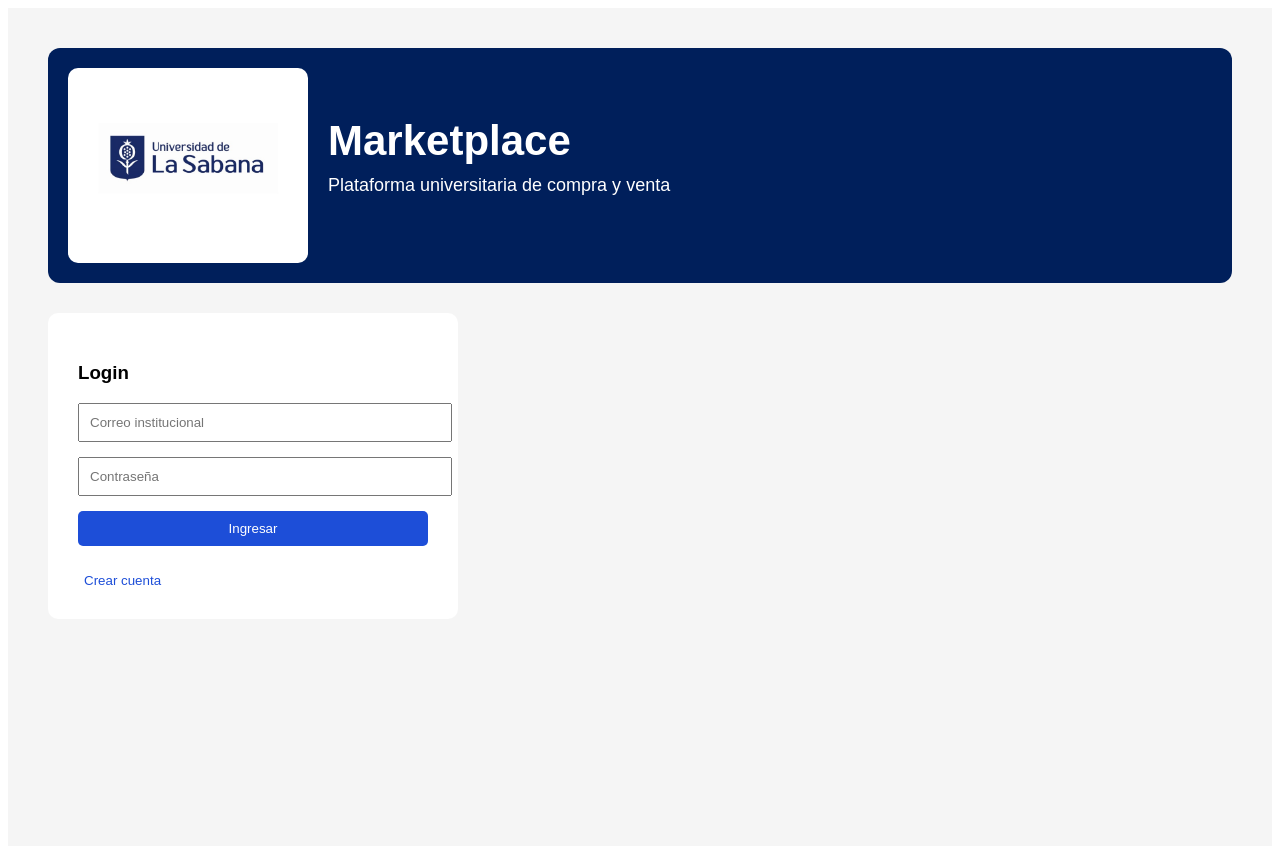
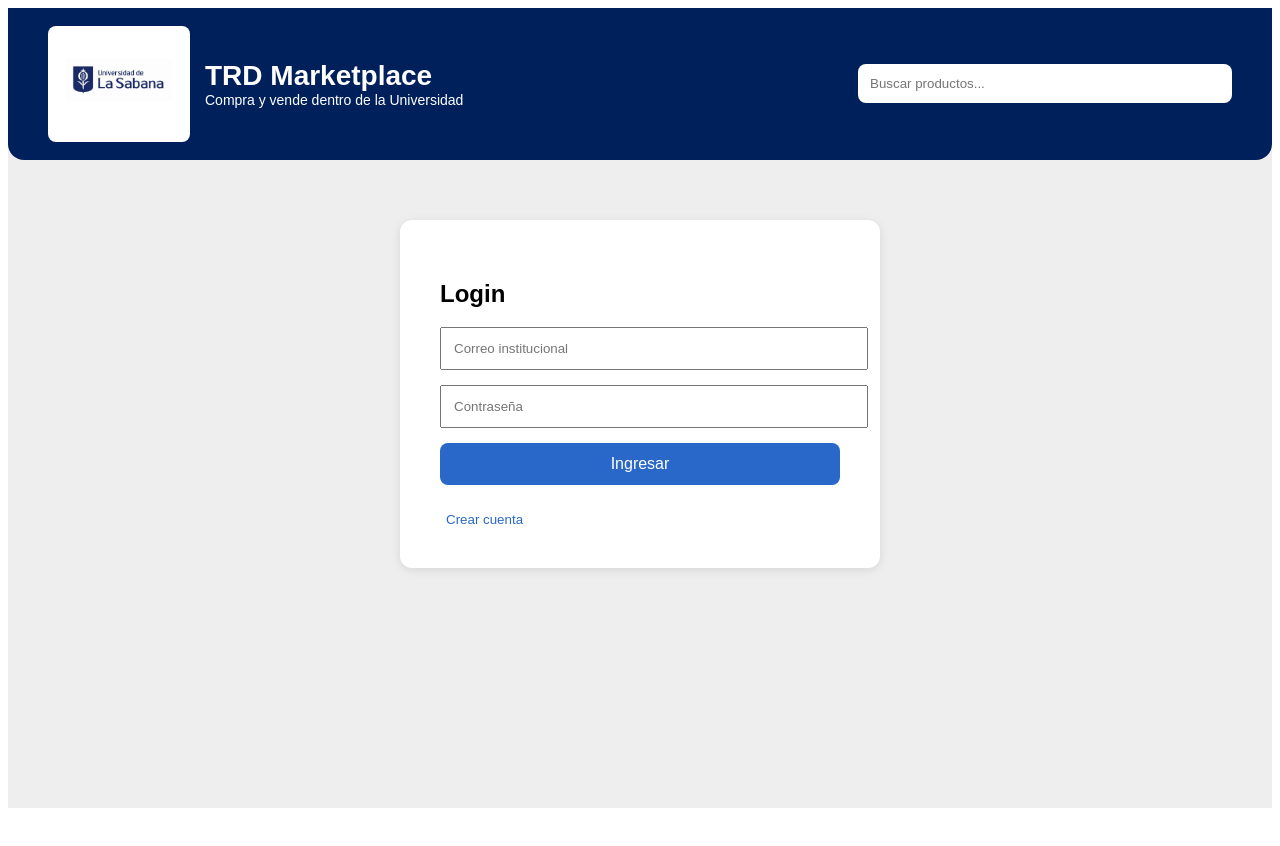
Before and after one commit to jersonmejia452-hue/trd-marketplace, a React (Vite) app in the folder frontend/: page / in a window 1280 px wide. Shown: the top 846 px of the page. After the commit the page ends 816 px from the top, so only its background shows below. Built offline with nearby package versions, Linux system fonts and the light colour scheme.

Commit message:
Update App.jsx

```diff
--- a/frontend/src/App.jsx
+++ b/frontend/src/App.jsx
@@ -15,6 +15,8 @@ function App() {
   const [titulo, setTitulo] = useState("");
   const [descripcion, setDescripcion] = useState("");
   const [precio, setPrecio] = useState("");
+
+  const [products, setProducts] = useState([]);
 
   const handleLogin = async () => {
     try {
@@ -94,11 +96,23 @@ function App() {
 
       const data = await response.json();
 
-      setMessage(data.message);
+      if (response.ok) {
+        setProducts([
+          ...products,
+          {
+            titulo,
+            descripcion,
+            precio,
+            vendedor: user.nombre
+          }
+        ]);
 
         setTitulo("");
         setDescripcion("");
         setPrecio("");
+      }
+
+      setMessage(data.message);
     } catch (error) {
       setMessage("Error creando producto");
     }
@@ -108,31 +122,36 @@ function App() {
     <div
       style={{
         fontFamily: "Arial",
-        padding: "40px",
-        backgroundColor: "#f5f5f5",
+        backgroundColor: "#eeeeee",
         minHeight: "100vh"
+      }}
+    >
+      <div
+        style={{
+          backgroundColor: "#00205B",
+          color: "white",
+          padding: "18px 40px",
+          display: "flex",
+          alignItems: "center",
+          justifyContent: "space-between",
+          borderRadius: "0 0 16px 16px"
         }}
       >
         <div
           style={{
             display: "flex",
             alignItems: "center",
-          gap: "20px",
-          backgroundColor: "#001F5B",
-          padding: "20px",
-          borderRadius: "12px",
-          color: "white",
-          marginBottom: "30px"
+            gap: "15px"
           }}
         >
           <img
             src="/la_sabana.jpg"
-          alt="Logo Universidad"
+            alt="Logo"
             style={{
-            width: "220px",
+              width: "130px",
               backgroundColor: "white",
-            padding: "10px",
-            borderRadius: "10px"
+              padding: "6px",
+              borderRadius: "8px"
             }}
           />
 
@@ -140,33 +159,52 @@ function App() {
             <h1
               style={{
                 margin: 0,
-              fontSize: "42px"
+                fontSize: "28px"
               }}
             >
-            Marketplace
+              TRD Marketplace
             </h1>
 
             <p
               style={{
-              marginTop: "10px",
-              fontSize: "18px"
+                margin: 0,
+                fontSize: "14px"
               }}
             >
-            Plataforma universitaria de compra y venta
+              Compra y vende dentro de la Universidad
             </p>
           </div>
+        </div>
+
+        <input
+          placeholder="Buscar productos..."
+          style={{
+            width: "350px",
+            padding: "12px",
+            borderRadius: "8px",
+            border: "none"
+          }}
+        />
       </div>
 
       {!user ? (
         <div
           style={{
-            backgroundColor: "white",
-            padding: "30px",
-            width: "350px",
-            borderRadius: "10px"
+            display: "flex",
+            justifyContent: "center",
+            marginTop: "60px"
           }}
         >
-          <h3>{isRegister ? "Registro" : "Login"}</h3>
+          <div
+            style={{
+              backgroundColor: "white",
+              padding: "40px",
+              width: "400px",
+              borderRadius: "12px",
+              boxShadow: "0 2px 10px rgba(0,0,0,0.1)"
+            }}
+          >
+            <h2>{isRegister ? "Registro" : "Login"}</h2>
 
             {isRegister && (
               <input
@@ -176,7 +214,7 @@ function App() {
                 onChange={(e) => setNombre(e.target.value)}
                 style={{
                   width: "100%",
-                padding: "10px",
+                  padding: "12px",
                   marginBottom: "15px"
                 }}
               />
@@ -189,7 +227,7 @@ function App() {
               onChange={(e) => setEmail(e.target.value)}
               style={{
                 width: "100%",
-              padding: "10px",
+                padding: "12px",
                 marginBottom: "15px"
               }}
             />
@@ -201,7 +239,7 @@ function App() {
               onChange={(e) => setPassword(e.target.value)}
               style={{
                 width: "100%",
-              padding: "10px",
+                padding: "12px",
                 marginBottom: "15px"
               }}
             />
@@ -212,7 +250,7 @@ function App() {
                 onChange={(e) => setRole(e.target.value)}
                 style={{
                   width: "100%",
-                padding: "10px",
+                  padding: "12px",
                   marginBottom: "15px"
                 }}
               >
@@ -222,17 +260,24 @@ function App() {
             )}
 
             <button
-            onClick={isRegister ? handleRegister : handleLogin}
+              onClick={
+                isRegister
+                  ? handleRegister
+                  : handleLogin
+              }
               style={{
                 width: "100%",
-              padding: "10px",
-              backgroundColor: "#1D4ED8",
+                padding: "12px",
+                backgroundColor: "#2968C8",
                 color: "white",
                 border: "none",
-              borderRadius: "5px"
+                borderRadius: "8px",
+                fontSize: "16px"
               }}
             >
-            {isRegister ? "Registrarse" : "Ingresar"}
+              {isRegister
+                ? "Registrarse"
+                : "Ingresar"}
             </button>
 
             <p style={{ marginTop: "15px" }}>
@@ -248,20 +293,28 @@ function App() {
                 marginTop: "10px",
                 background: "none",
                 border: "none",
-              color: "#1D4ED8",
+                color: "#2968C8",
                 cursor: "pointer"
               }}
             >
-            {isRegister ? "Ya tengo cuenta" : "Crear cuenta"}
+              {isRegister
+                ? "Ya tengo cuenta"
+                : "Crear cuenta"}
             </button>
+          </div>
         </div>
       ) : (
         <div
           style={{
+            padding: "40px"
+          }}
+        >
+          <div
+            style={{
               backgroundColor: "white",
-            padding: "40px",
+              padding: "30px",
               borderRadius: "12px",
-            maxWidth: "500px"
+              marginBottom: "30px"
             }}
           >
             <h2>
@@ -271,22 +324,30 @@ function App() {
             <p>
               <strong>Rol:</strong> {user.role}
             </p>
+          </div>
 
           {(user.role === "vendedor" ||
             user.role === "admin") && (
-            <>
-              <h2 style={{ marginTop: "30px" }}>
-                Crear producto
-              </h2>
+            <div
+              style={{
+                backgroundColor: "white",
+                padding: "30px",
+                borderRadius: "12px",
+                marginBottom: "30px"
+              }}
+            >
+              <h2>Crear producto</h2>
 
               <input
                 type="text"
                 placeholder="Título"
                 value={titulo}
-                onChange={(e) => setTitulo(e.target.value)}
+                onChange={(e) =>
+                  setTitulo(e.target.value)
+                }
                 style={{
                   width: "100%",
-                  padding: "10px",
+                  padding: "12px",
                   marginBottom: "15px"
                 }}
               />
@@ -300,7 +361,7 @@ function App() {
                 }
                 style={{
                   width: "100%",
-                  padding: "10px",
+                  padding: "12px",
                   marginBottom: "15px"
                 }}
               />
@@ -309,10 +370,12 @@ function App() {
                 type="number"
                 placeholder="Precio"
                 value={precio}
-                onChange={(e) => setPrecio(e.target.value)}
+                onChange={(e) =>
+                  setPrecio(e.target.value)
+                }
                 style={{
                   width: "100%",
-                  padding: "10px",
+                  padding: "12px",
                   marginBottom: "15px"
                 }}
               />
@@ -322,20 +385,79 @@ function App() {
                 style={{
                   width: "100%",
                   padding: "12px",
-                  backgroundColor: "#16A34A",
+                  backgroundColor: "#00A650",
                   color: "white",
                   border: "none",
-                  borderRadius: "5px"
+                  borderRadius: "8px",
+                  fontSize: "16px"
                 }}
               >
-                Guardar producto
+                Publicar producto
               </button>
-            </>
+            </div>
           )}
 
-          <p style={{ marginTop: "20px" }}>
-            {message}
+          <div>
+            <h2>Productos publicados</h2>
+
+            <div
+              style={{
+                display: "grid",
+                gridTemplateColumns:
+                  "repeat(auto-fill, minmax(250px, 1fr))",
+                gap: "20px",
+                marginTop: "20px"
+              }}
+            >
+              {products.map((product, index) => (
+                <div
+                  key={index}
+                  style={{
+                    backgroundColor: "white",
+                    borderRadius: "12px",
+                    padding: "20px",
+                    boxShadow:
+                      "0 2px 10px rgba(0,0,0,0.1)"
+                  }}
+                >
+                  <div
+                    style={{
+                      height: "180px",
+                      backgroundColor: "#f2f2f2",
+                      borderRadius: "8px",
+                      marginBottom: "15px"
+                    }}
+                  ></div>
+
+                  <h3>{product.titulo}</h3>
+
+                  <p>{product.descripcion}</p>
+
+                  <h2 style={{ color: "#00A650" }}>
+                    ${product.precio}
+                  </h2>
+
+                  <p>
+                    <strong>Vendedor:</strong>{" "}
+                    {product.vendedor}
                   </p>
+
+                  <button
+                    style={{
+                      width: "100%",
+                      padding: "10px",
+                      backgroundColor: "#2968C8",
+                      color: "white",
+                      border: "none",
+                      borderRadius: "8px"
+                    }}
+                  >
+                    Ver producto
+                  </button>
+                </div>
+              ))}
+            </div>
+          </div>
         </div>
       )}
     </div>
```
Lines whose indentation alone changed are shown as unchanged.
